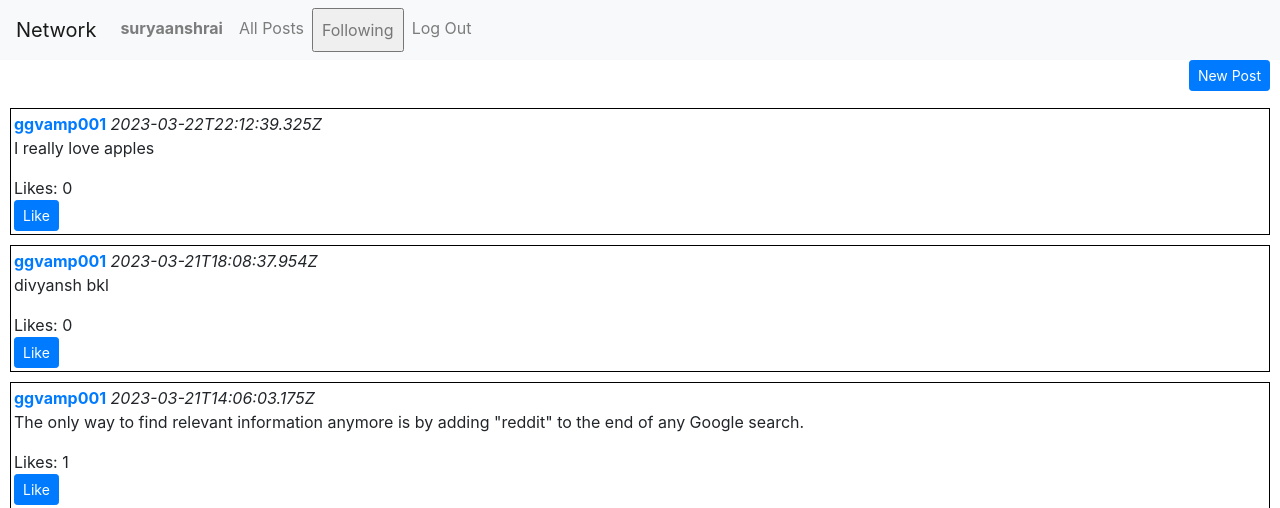
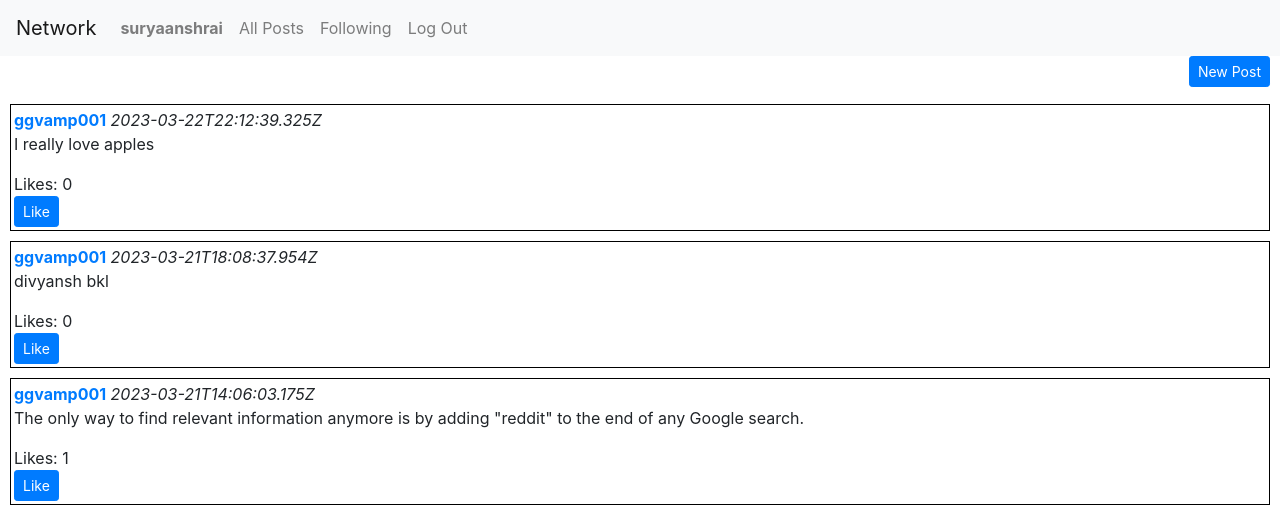
Before and after one commit to suryaanshrai/network, a Django app: page / in a window 1280 px wide. Shown: the top 508 px of the page. Run offline with Django 3.2, Linux system fonts and the light colour scheme; a user stored in the database is signed in; data comes from the database, SQL or seed files in the repository; some libraries are stand-ins or nearby versions.

Commit message:
Wed, Apr 5, 2023, 1:53 AM +05:30

```diff
--- a/network/static/network/styles.css
+++ b/network/static/network/styles.css
@@ -77,3 +77,8 @@
     animation-name:enterFromRight;
     animation-duration:2s;
 }
+
+#following {
+    border:none;
+    background:none;
+}
--- a/network/templates/network/layout.html
+++ b/network/templates/network/layout.html
@@ -30,7 +30,7 @@
                     <li class="nav-item">
                         <form id="followingButton">
                             {% csrf_token %}
-                            <input class="nav-link" type="submit" value="Following">
+                            <input class="nav-link" id="following" type="submit" value="Following">
                         </form>
                     </li>
                     <li class="nav-item">
```
